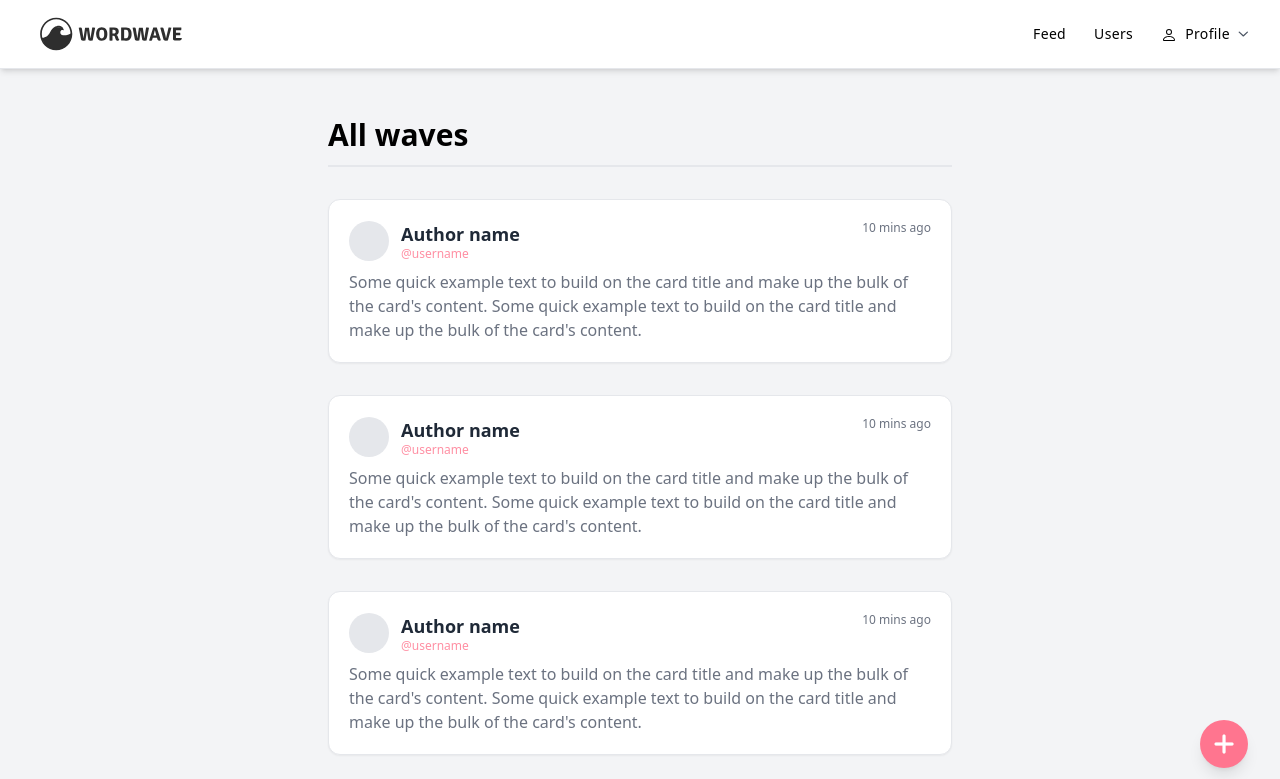
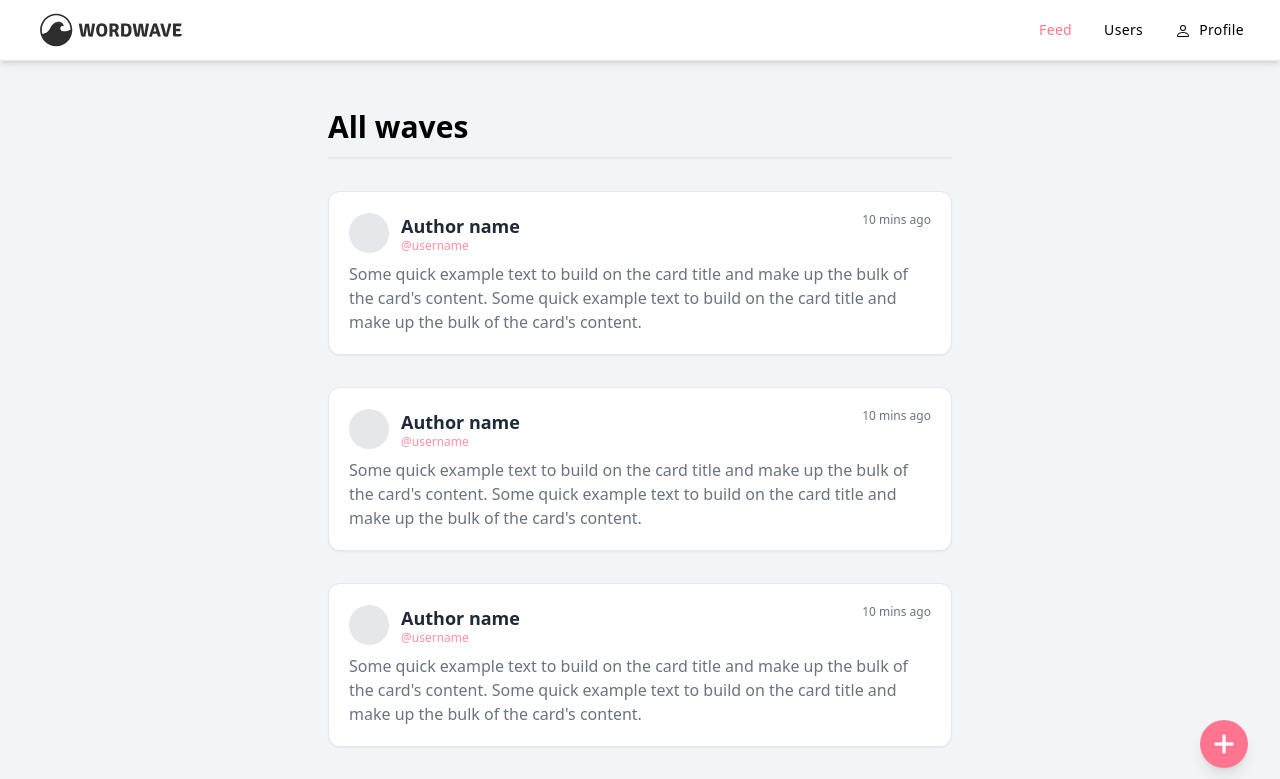
Before and after one commit to okay-head/WordWave, a React (Vite) app: page / in a window 1280 px wide. Shown: the top 779 px of the page. Built offline with nearby package versions, Linux system fonts and the light colour scheme.

Commit message:
feat(nav): add active links, refactor

```diff
--- a/src/components/nav/Navbar.tsx
+++ b/src/components/nav/Navbar.tsx
@@ -1,6 +1,22 @@
+import { NavLink } from 'react-router-dom'
 import Logo from './Logo'
 
 export default function Navbar() {
+  const Anchor = (
+    id: string,
+    to: string,
+    children: React.ReactNode,
+    classVars: string = '',
+  ) => (
+    <NavLink
+      id={id}
+      className={`py-1 font-medium tracking-wide transition-all hover:text-accent-pink-600 dark:text-gray-400 dark:hover:text-gray-500 sm:my-4 sm:px-1 ${classVars}`}
+      to={to}
+    >
+      {children}
+    </NavLink>
+  )
+
   return (
     <div className='navbar-container'>
       <header className='z-50 flex w-full flex-wrap border-b border-gray-200 bg-white py-3 text-sm shadow-md dark:border-gray-700 dark:bg-gray-800 sm:flex-nowrap sm:justify-start sm:py-0'>
@@ -52,25 +68,30 @@ export default function Navbar() {
             id='navbar-collapse-with-animation'
             className='hs-collapse hidden grow basis-full overflow-hidden transition-all duration-300 sm:block'
           >
-            <div className='mt-5 flex flex-col gap-x-0 gap-y-4 sm:mt-0 sm:flex-row sm:items-center sm:justify-end sm:gap-x-7 sm:gap-y-0 sm:ps-7'>
-              <a
-                className='py-1 font-medium tracking-wide hover:text-accent-pink-600 dark:text-gray-400 dark:hover:text-gray-500 sm:py-6'
-                href='#'
-              >
-                Feed
-              </a>
-              <a
-                className='py-1 font-medium tracking-wide hover:text-accent-pink-600 dark:text-gray-400 dark:hover:text-gray-500 sm:py-6'
-                href='#'
-              >
-                Users
-              </a>
+            <div className='mt-5 flex flex-col gap-x-0 gap-y-4 sm:mt-0 sm:flex-row sm:items-center sm:justify-end sm:gap-x-6 sm:gap-y-0 sm:ps-7'>
+              {Anchor('feed', '/', 'Feed')}
+              {Anchor('users', '/users', 'Users')}
+              {Anchor(
+                'profile',
+                '/profile',
+                <div className='flex items-center'>
+                  <svg
+                    className='me-2 mt-[2px] h-4 w-4 flex-shrink-0'
+                    xmlns='http://www.w3.org/2000/svg'
+                    width='16'
+                    height='16'
+                    fill='currentColor'
+                    viewBox='0 0 16 16'
+                  >
+                    <path d='M8 8a3 3 0 1 0 0-6 3 3 0 0 0 0 6zm2-3a2 2 0 1 1-4 0 2 2 0 0 1 4 0zm4 8c0 1-1 1-1 1H3s-1 0-1-1 1-4 6-4 6 3 6 4zm-1-.004c-.001-.246-.154-.986-.832-1.664C11.516 10.68 10.289 10 8 10c-2.29 0-3.516.68-4.168 1.332-.678.678-.83 1.418-.832 1.664h10z' />
+                  </svg>
+                  Profile
+                </div>,
+              )}
 
-              <div className='hs-dropdown [--adaptive:none] [--strategy:static] sm:py-4 sm:[--strategy:fixed] sm:[--trigger:hover]'>
-                <button
-                  type='button'
-                  className='flex w-full items-center font-medium tracking-wide hover:text-accent-pink-600 dark:text-gray-400 dark:hover:text-gray-500'
-                >
+              {/* --- disabled dropdown menu ---- */}
+              {/* <div className='hs-dropdown [--adaptive:none] [--strategy:static] sm:py-4 sm:[--strategy:fixed] sm:[--trigger:hover]'>
+                <button type='button' className='flex w-full items-center'>
                   <svg
                     className='me-2 mt-[2px] h-4 w-4 flex-shrink-0'
                     xmlns='http://www.w3.org/2000/svg'
@@ -99,7 +120,7 @@ export default function Navbar() {
                   </svg>
                 </button>
 
-                <div className='hs-dropdown-menu top-full z-10 hidden rounded-lg bg-white p-2 opacity-0 transition-[opacity,margin] duration-[0.1ms] before:absolute before:-top-5 before:start-0 before:h-5 before:w-full hs-dropdown-open:opacity-100 dark:divide-gray-700 dark:border-gray-700 dark:bg-gray-800 sm:w-48 sm:border sm:shadow-md sm:duration-[150ms] sm:dark:border'>
+                 <div className='hs-dropdown-menu top-full z-10 hidden rounded-lg bg-white p-2 opacity-0 transition-[opacity,margin] duration-[0.1ms] before:absolute before:-top-5 before:start-0 before:h-5 before:w-full hs-dropdown-open:opacity-100 dark:divide-gray-700 dark:border-gray-700 dark:bg-gray-800 sm:w-48 sm:border sm:shadow-md sm:duration-[150ms] sm:dark:border'>
                   <a
                     className='flex items-center gap-x-3.5 rounded-lg px-3 py-2 text-sm text-gray-800 hover:bg-gray-100 focus:ring-2 focus:ring-blue-500 dark:text-gray-400 dark:hover:bg-gray-700 dark:hover:text-gray-300 dark:focus:outline-none dark:focus:ring-1 dark:focus:ring-gray-600'
                     href='#'
@@ -164,7 +185,7 @@ export default function Navbar() {
                     Team Account
                   </a>
                 </div>
-              </div>
+              </div> */}
             </div>
           </div>
         </nav>
--- a/src/index.css
+++ b/src/index.css
@@ -9,3 +9,9 @@
   --accent-pink-800: hsl(349, 100%, 60%);
   --accent-pink-900: hsl(349, 80%, 60%);
 }
+
+@layer utilities {
+  .active {
+    @apply text-accent-pink-600;
+  }
+}
```
